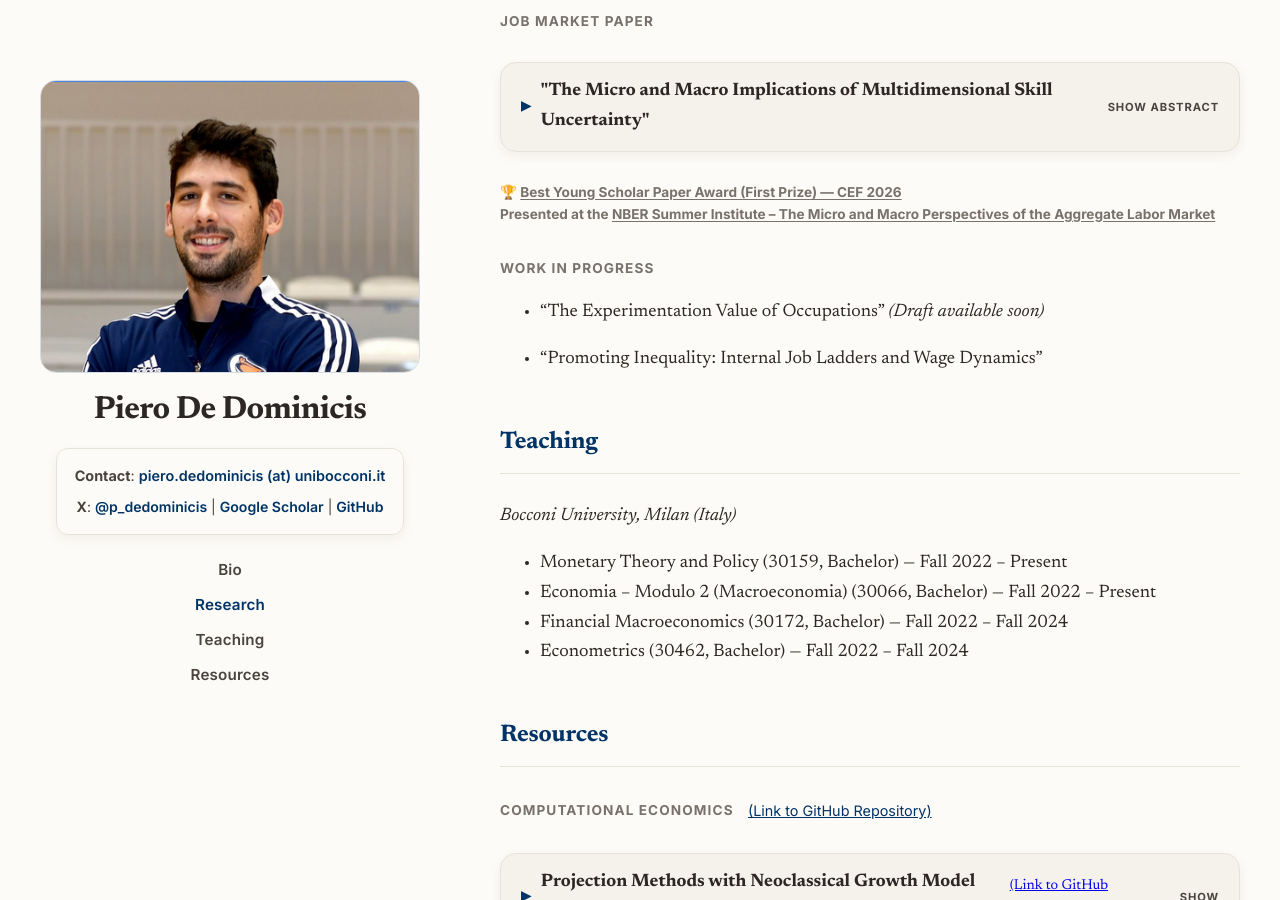
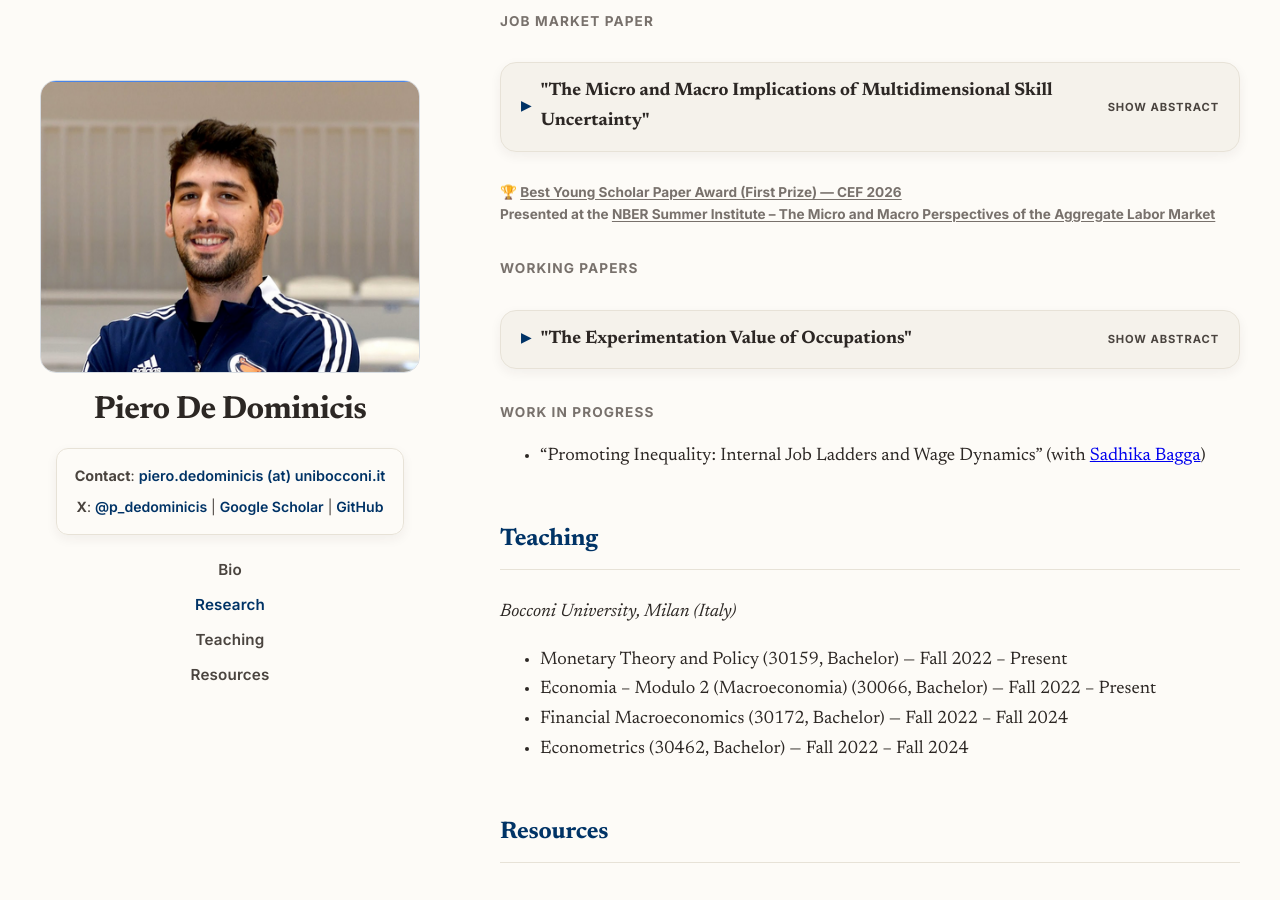
Before and after one commit to peppecon/peppecon.github.io, a Jekyll site: the page built from _pages/about.md, in a window 1280 px wide and 900 px high, scrolled down 717 px. Built offline with Jekyll 4.4.1, drawn with Linux system fonts in a browser that asks for light colours.

Commit message:
Add Experimentation Value working paper, co-author on WIP, fix sticky sidebar
Co-Authored-By: Claude Opus 5.5 <noreply@anthropic.com>

```diff
--- a/_pages/about.md
+++ b/_pages/about.md
@@ -89,11 +89,36 @@ In Spring 2026, I visited the Stanford Economics Department as a Visiting Studen
   <strong>Presented at the <a href="https://www.nber.org/conferences/si-2026-micro-and-macro-perspectives-aggregate-labor-market" target="_blank" rel="noopener noreferrer">NBER Summer Institute – The Micro and Macro Perspectives of the Aggregate Labor Market</a></strong>
 </div>
 
+### Working Papers
+
+<div class="abstract-container is-paper">
+
+  <div class="abstract-header">
+    <span class="arrow">▶</span>
+    <span>
+      "The Experimentation Value of Occupations"
+    </span>
+  </div>
+
+  <div class="abstract-content">
+
+    <div class="abstract-expanded">
+      <div class="abstract-text">
+        Early in the career, workers are uncertain about their abilities and may experiment different jobs to find where they are most productive. In this paper I estimate a dynamic structural model of occupational choice and learning on NLSY79 panel data to quantify the experimentation value of occupations over the lifecycle. This experimentation value arises when workers choose occupations in which they do not know their ability as this may resolve in a good match. I show this experimentation motive acts as a compensating differential particularly early in the career, drives the mobility of young workers and declines quickly over the lifecycle. Allowing for unobserved heterogeneity, I find that the willingness to pay for learning is heterogeneous across worker types and higher for high-ability workers.
+      </div>
+    </div>
+
+    <div class="draft-button">
+      <a href="/files/experimentation_value.pdf" target="_blank" rel="noopener noreferrer">Draft</a>
+    </div>
+
+  </div>
+
+</div>
+
 ### Work in Progress
 
-- "The Experimentation Value of Occupations" *(Draft available soon)*
-
-- "Promoting Inequality: Internal Job Ladders and Wage Dynamics"
+- "Promoting Inequality: Internal Job Ladders and Wage Dynamics" (with <a href="https://sadhikabagga.github.io/" target="_blank" rel="noopener noreferrer">Sadhika Bagga</a>)
 
 ## Teaching {#teaching}
 
```
Also changed, not shown: 1 other file.
